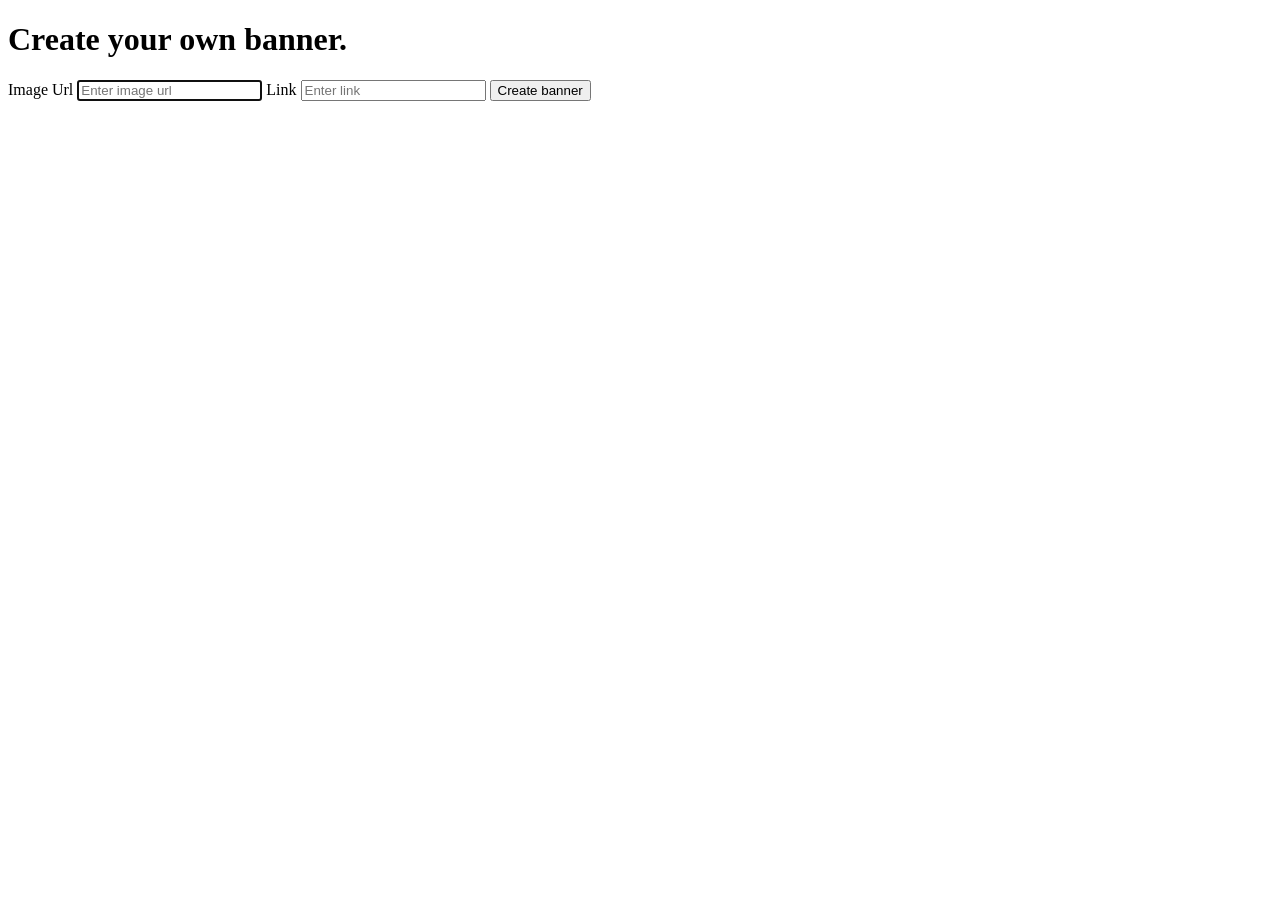
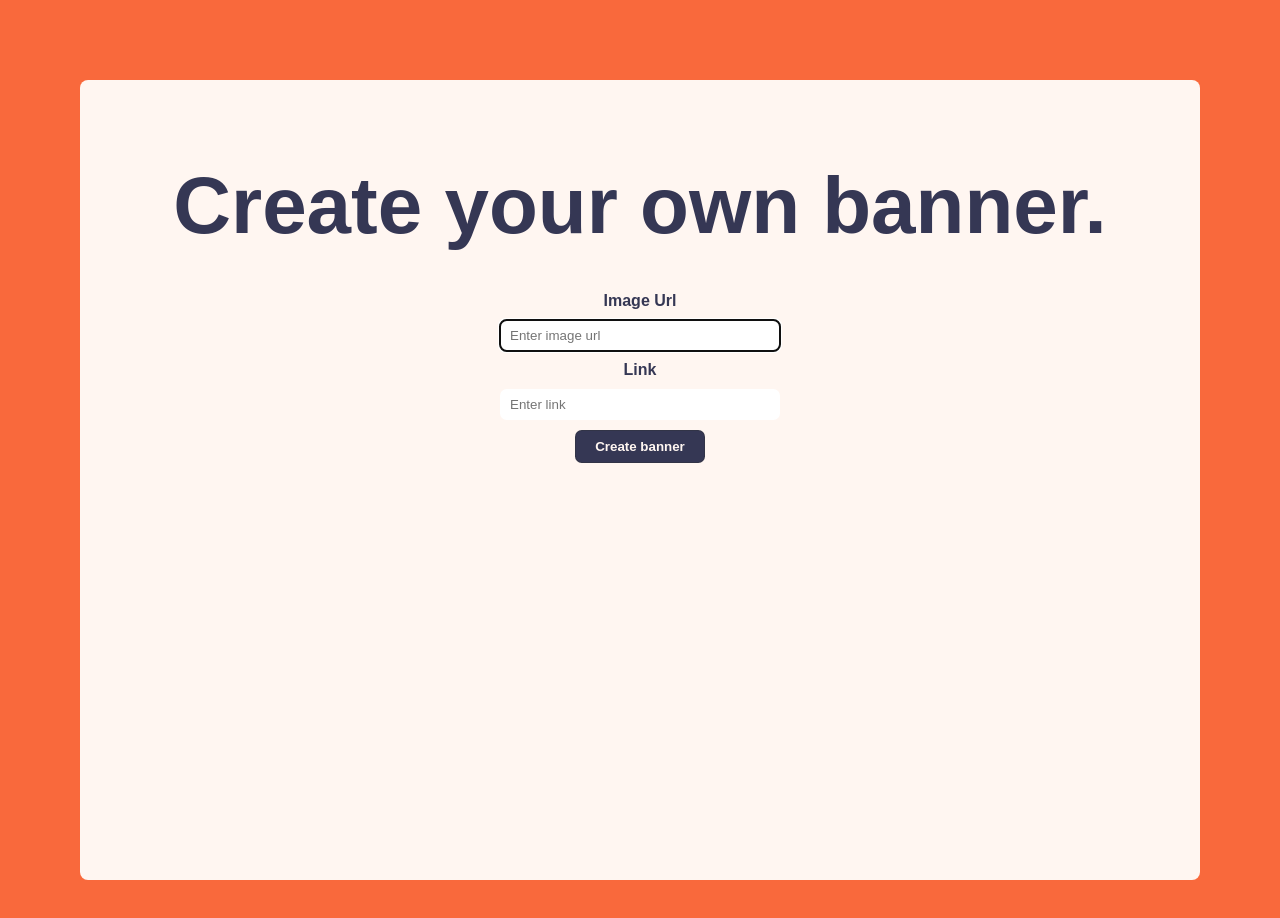
Before and after one commit to Angelina-K/Create-banner, a plain HTML site: page index.html in a window 1280 px wide. Before the commit the page ends 800 px from the top, so only its background shows below. Drawn offline with Linux system fonts and the light colour scheme; the site is published under a folder, as on GitHub Pages, so addresses that start at the root find nothing.

Commit message:
style href

```diff
--- a/index.html
+++ b/index.html
@@ -6,7 +6,7 @@
     <meta name="viewport" content="width=device-width, initial-scale=1.0" />
     <link rel="icon" type="image/x-icon" href="assets/images/favicon.ico" />
     <title>Angelina's project</title>
-    <link rel="stylesheet" href="/style/main.css" />
+    <link rel="stylesheet" href="style/main.css" />
   </head>
   <body onload="onInit()">
     <div class="modal" hidden></div>
```
